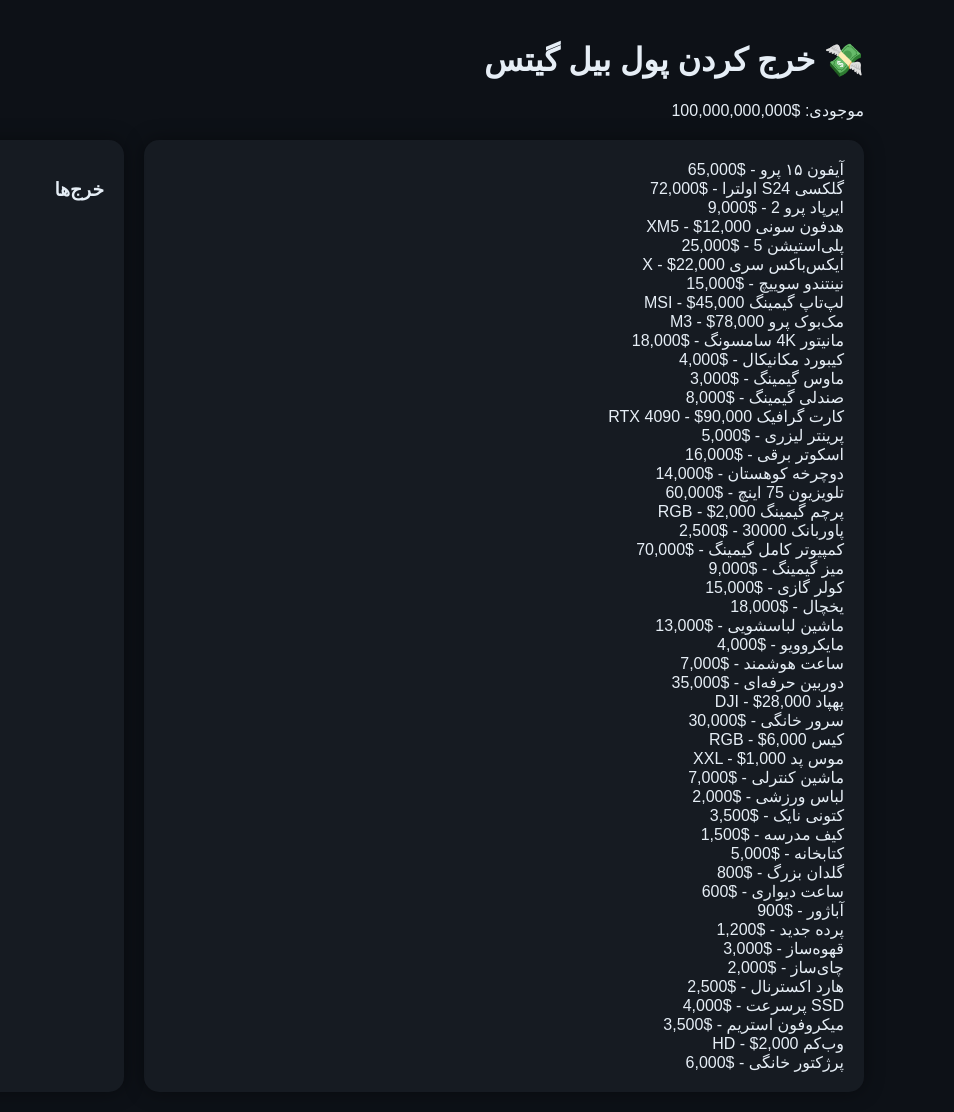
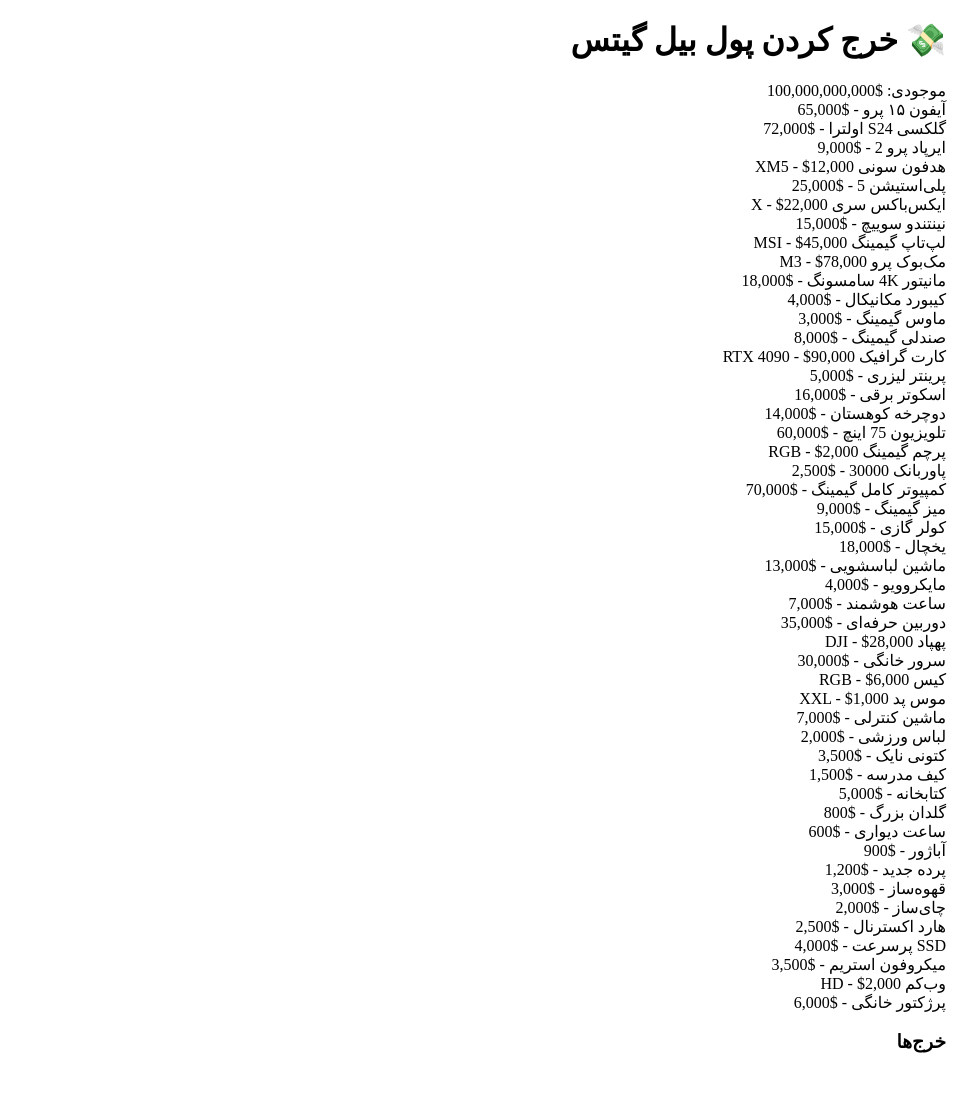
Before and after one commit to hirbodgamer/-, a PHP site: page / in a window 1280 px wide. Shown: the whole page, without its empty margins (326-1280 px from the left). After the commit the page ends 1053 px from the top, so only its background shows below. Run offline with PHP 8.4, Linux system fonts and the light colour scheme.

Commit message:
Update style.css

```diff
--- a/style.css
+++ b/style.css
@@ -1,48 +1,25 @@
-/* External CSS for Spent Bill Gates Money */
-:root{
-  --bg:#0d1117; --card:#161b22; --accent:#43c3ff; --text:#e6eef6;
-}
-body{
-  background:var(--bg); color:var(--text);
-  font-family:"Vazirmatn", sans-serif; margin:0;
-}
-.container{max-width:1100px; margin:auto; padding:20px;}
-header h1{
-  font-size:26px; font-weight:800; color:#fff;
-  text-shadow:0 0 12px rgba(67,195,255,0.4);
-}
-.card{
-  background:var(--card); border-radius:15px; padding:20px;
-  box-shadow:0 0 20px rgba(0,0,0,0.4);
-  backdrop-filter:blur(8px);
-}
-.big{font-size:32px; font-weight:900; color:var(--accent);}
-.grid{display:grid; grid-template-columns:2fr 1fr; gap:20px; margin-top:20px;}
-.cat{
-  background:#1c222b; padding:14px; border-radius:14px;
-  transition:0.2s; cursor:pointer; width:155px; text-align:center;
-  border:1px solid transparent;
-}
-.cat:hover{
-  transform:translateY(-6px) scale(1.03);
-  border-color:var(--accent);
-  box-shadow:0 0 20px rgba(67,195,255,0.25);
-}
-.cat-icon{font-size:26px;}
-button{
-  background:var(--accent); border:0; padding:10px 16px;
-  border-radius:10px; font-weight:700; cursor:pointer;
-}
-#spentList{max-height:400px; overflow-y:auto;}
-.spent-card{
-  background:#13171f; padding:10px 12px; border-radius:10px;
-  margin-bottom:8px; display:flex; justify-content:space-between;
-  animation:fadeIn 0.25s ease;
-}
-@keyframes fadeIn{from{opacity:0; transform:translateY(5px);}to{opacity:1;}}
-.money-float{
-  position:fixed; font-size:22px; pointer-events:none;
-  animation:floatUp 0.9s ease forwards;
-}
-@keyframes floatUp{
-  from{opacity:1; transform:translateY(0);} to{opacity:0; transform:translateY(-80px);} }
+const totalEl=document.getElementById('total');
+const spentList=document.getElementById('spentList');
+const items=document.querySelectorAll('.item');
+let total=parseInt(totalEl.innerText.replace(/\$|,/g,''));
+
+items.forEach(item=>{
+  item.onclick=()=>{
+    const price=parseInt(item.dataset.price);
+    if(total>=price){
+      total-=price;
+      totalEl.innerText='$'+total.toLocaleString();
+      const div=document.createElement('div');
+      div.className='spent-card';
+      div.innerHTML=`<span>${item.innerText}</span><b>$${price.toLocaleString()}</b>`;
+      spentList.prepend(div);
+      const f=document.createElement('div');
+      f.className='money-float';
+      f.innerText='-$'+price.toLocaleString();
+      f.style.left=Math.random()*80+'vw';
+      f.style.top='70vh';
+      document.body.appendChild(f);
+      setTimeout(()=>f.remove(),900);
+    } else alert('پول کافی نیست!');
+  }
+});
```
